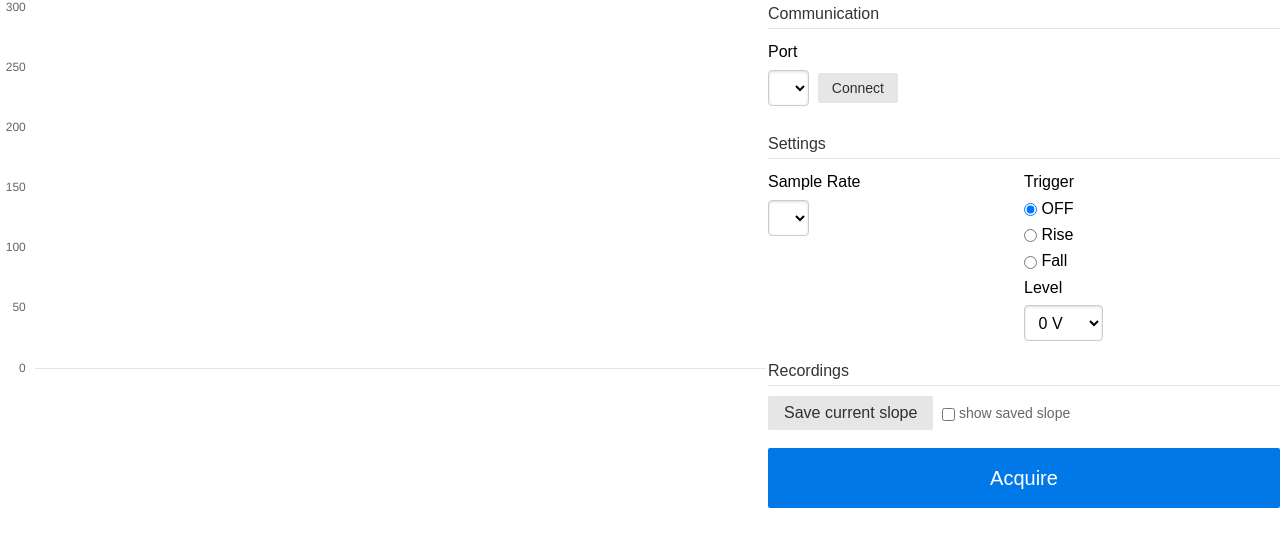
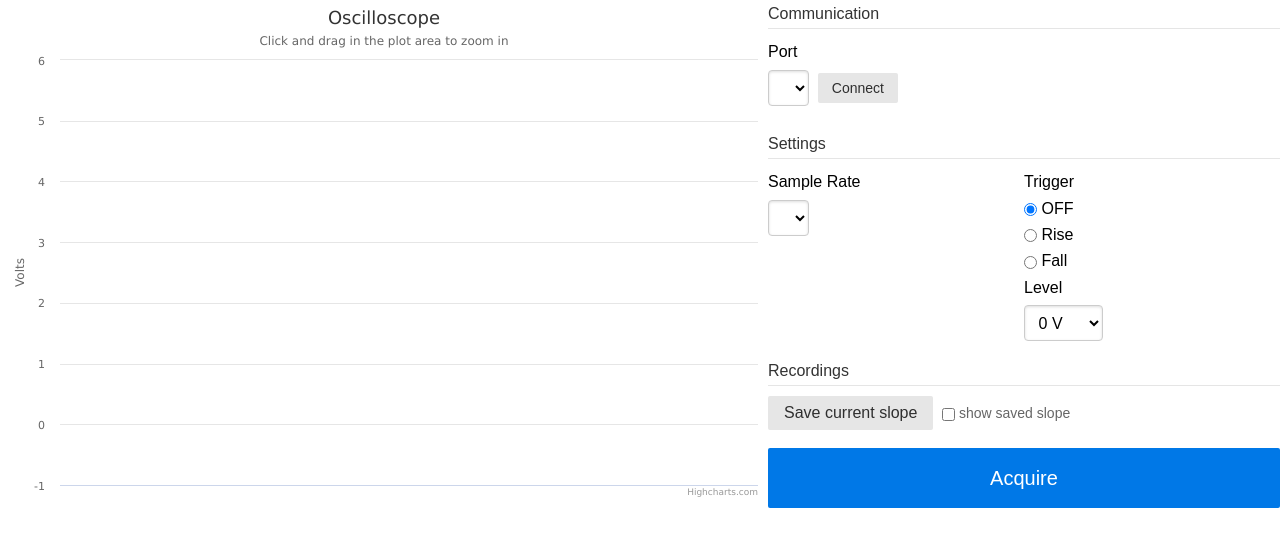
Before and after one commit to petrica/arduino-arduscope, a website built with webpack: page visualiser/index.html in a window 1280 px wide. Built offline with nearby package versions, Linux system fonts and the light colour scheme; what arduino-create-agent-js-client would draw is missing.

Commit message:
Use highcharts with zoom

```diff
--- a/visualiser/package.json
+++ b/visualiser/package.json
@@ -25,6 +25,7 @@
   "dependencies": {
     "arduino-create-agent-js-client": "^2.3.5",
     "chart.js": "^2.9.4",
+    "highcharts": "^8.2.2",
     "jbinary": "^2.1.3",
     "jquery": "^3.5.1",
     "lodash": "^4.17.20",
--- a/visualiser/src/index.html
+++ b/visualiser/src/index.html
@@ -1,6 +1,6 @@
 <div class="pure-g">
     <div class="pure-u-3-5">
-        <canvas id="chart"></canvas>
+        <div id="chart"></div>
     </div>
     <div class="pure-u-2-5" id="form-placeholder">
 
--- a/visualiser/src/index.js
+++ b/visualiser/src/index.js
@@ -16,7 +16,7 @@ if (process.env.NODE_ENV !== 'production') {
 
 document.body.innerHTML = html;
 
-const visualiser = new Visualiser($('#chart'));
+const visualiser = new Visualiser('chart');
 const controls = new Controls('#form-placeholder', action);
 const comms = new Comms(receive);
 var isAcquire = false;
--- a/visualiser/src/visualiser.js
+++ b/visualiser/src/visualiser.js
@@ -1,72 +1,71 @@
-import Chart from 'chart.js';
+import Highcharts from 'highcharts'
 
 class Visualiser
 {
     constructor(element) {
-        this.chart = new Chart(element, {
-            // The type of chart we want to create
-            type: 'line',
-            responsive: true,
-
-            // The data for our dataset
-            data: {
-                datasets: [{
-                    label: 'My First dataset',
-                    backgroundColor: 'rgb(255, 99, 132)',
-                    borderColor: 'rgb(255, 99, 132)',
-                    fill: false,
-                    lineTension: 0,
-                    borderWidth: 1.5
-                }]
+        this.chart = new Highcharts.Chart({
+            chart: {
+                zoomType: 'x',
+                renderTo: element,
+                height: 500,
+                animation: false
+            },
+            title: {
+                text: 'Oscilloscope'
+            },
+            subtitle: {
+                text: document.ontouchstart === undefined ?
+                    'Click and drag in the plot area to zoom in' : 'Pinch the chart to zoom in'
+            },
+            xAxis: {
+                type: 'time',
+                units: [[
+                    'milliseconds'
+                ]]
+            },
+            yAxis: {
+                title: {
+                    text: 'Volts'
+                },
+                max: 6,
+                min: -1
+            },
+            legend: {
+                enabled: false
+            },
+            plotOptions: {
+                area: {
+                    fillColor: {
+                        linearGradient: {
+                            x1: 0,
+                            y1: 0,
+                            x2: 0,
+                            y2: 1
+                        },
+                        stops: [
+                            [0, Highcharts.getOptions().colors[0]],
+                            [1, Highcharts.color(Highcharts.getOptions().colors[0]).setOpacity(0).get('rgba')]
+                        ]
+                    },
+                    marker: {
+                        radius: 2
+                    },
+                    lineWidth: 1,
+                    states: {
+                        hover: {
+                            lineWidth: 1
+                        }
+                    },
+                    threshold: null
+                },
+                series: {
+                    animation: false
+                }
             },
 
-            // Configuration options go here
-            options: {
-                tooltips: {
-                    enabled: false
-                },
-                elements: {
-                    point: {
-                        radius: 1,
-                        hoverRadius: 1
-                    },
-                    line: {
-                        lineTension: 0,
-                        showLine: false
-                    }
-                },
-                animation: {
-                    duration: 0
-                },
-                legend: false,
-                scales: {
-                    yAxes: [
-                        {
-                            gridLines: {
-                                display: false
-                            },
-                            ticks: {
-                                suggestedMin: 0,
-                                suggestedMax: 255
-                            }
-                        }
-                    ],
-                    xAxes: {
-                        type: 'time',
-                        distribution: 'series',
-                        gridLines: {
-                            display: false
-                        },
-                        ticks: {
-                            autoSkip: false,
-                            display: true,
-                            major: {
-                                display: true
-                            }
-                        }
-                    }
-                }
-            }
+            series: [{
+                type: 'line'
+            }]
         });
     };
 
@@ -80,17 +79,15 @@ class Visualiser
     };
 
     display(buffer) {
-        const msPerPoint = 1000 / this.sampleRate;
-        var labels = [];
+        const pointInterval = 1000 / this.sampleRate;
         for(var i = 0; i < buffer.length; i++) {
-            var label = "";
-            label = i * msPerPoint + "ms";
-            labels.push(label);
+            buffer[i] = 5/255 * parseInt(buffer[i]);
         };
-
-        this.chart.data.labels = labels;
-        this.chart.data.datasets[0].data = buffer;
-        this.chart.update();
+        this.chart.series[0].update({
+            pointStart: 0,
+            pointInterval: pointInterval,
+            data: buffer
+        });
     }
 }
 
```
Also changed, not shown: 2 other files.
